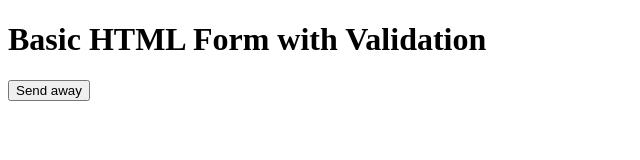
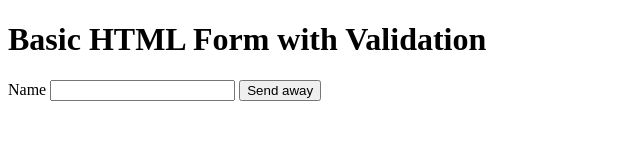
Before and after one commit to lyntco/basic-form, a plain HTML site: page index.html in a window 1280 px wide. Shown: the whole page, without its empty margins (0-640 px from the left). Drawn offline with Linux system fonts and the light colour scheme.

Commit message:
Add name input

```diff
--- a/index.html
+++ b/index.html
@@ -10,6 +10,8 @@
   <h1>Basic HTML Form with Validation</h1>
   <div>
     <form>
+      <label for="name">Name</label>
+      <input id="name" type="text" required />
       <button type="submit">Send away</button>
     </form>
   </div>
```
